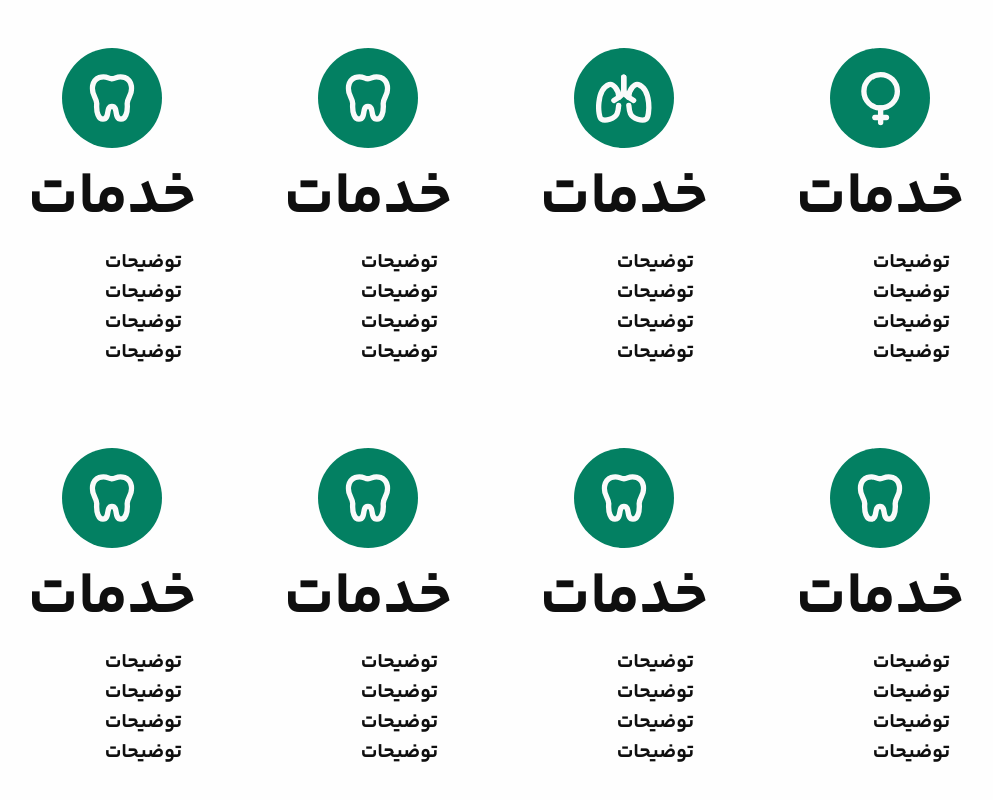
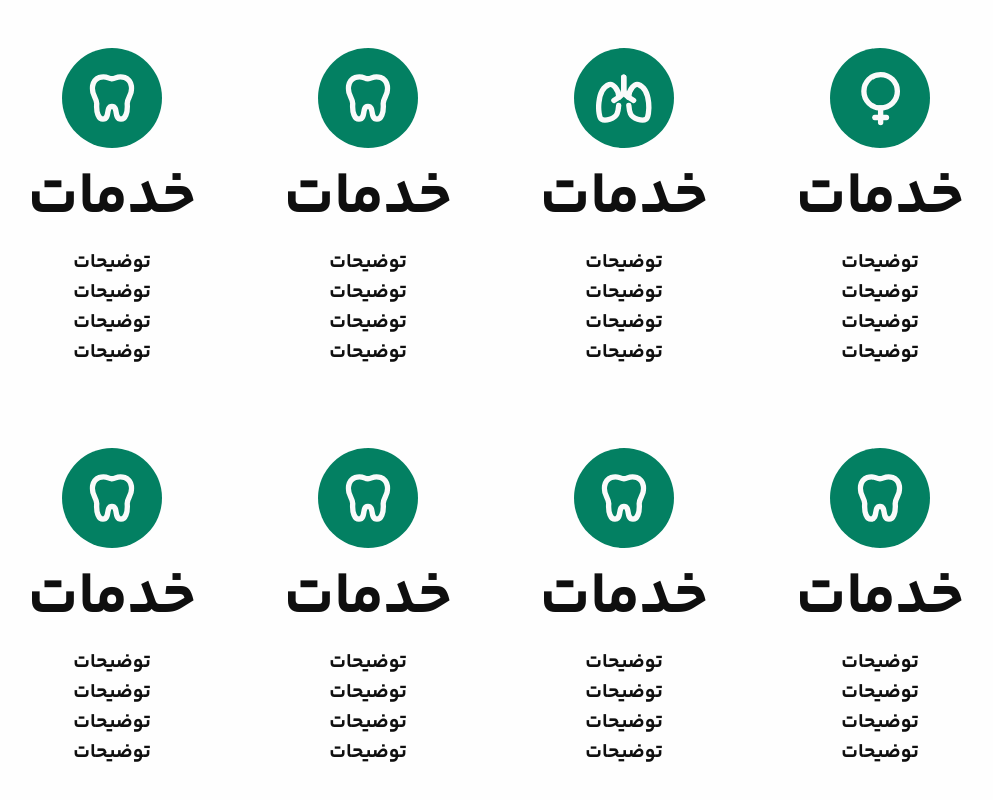
Before and after one commit to zahrabakhshandeh/HealthCare, a Next.js app: page / in a window 1280 px wide. Shown: the part 863-1663 px from the top of the page, without its empty margins (144-1137 px from the left). Built offline with nearby package versions, Linux system fonts and the light colour scheme.

Commit message:
now the text of serverbox is center

```diff
--- a/src/components/landingPageComponents/ServiceBox/index.tsx
+++ b/src/components/landingPageComponents/ServiceBox/index.tsx
@@ -10,7 +10,7 @@
                     {icon?icon:<DefaultLogo />}
                 </div>
             </div>
-            <div className="flex justify-center flex-col items-center">
+            <div className="flex justify-center text-center flex-col items-center">
                 <h2 className="text-5xl">{header}</h2>
                 <p className="text-base p-2 m-2">{body}</p>
             </div>
```
